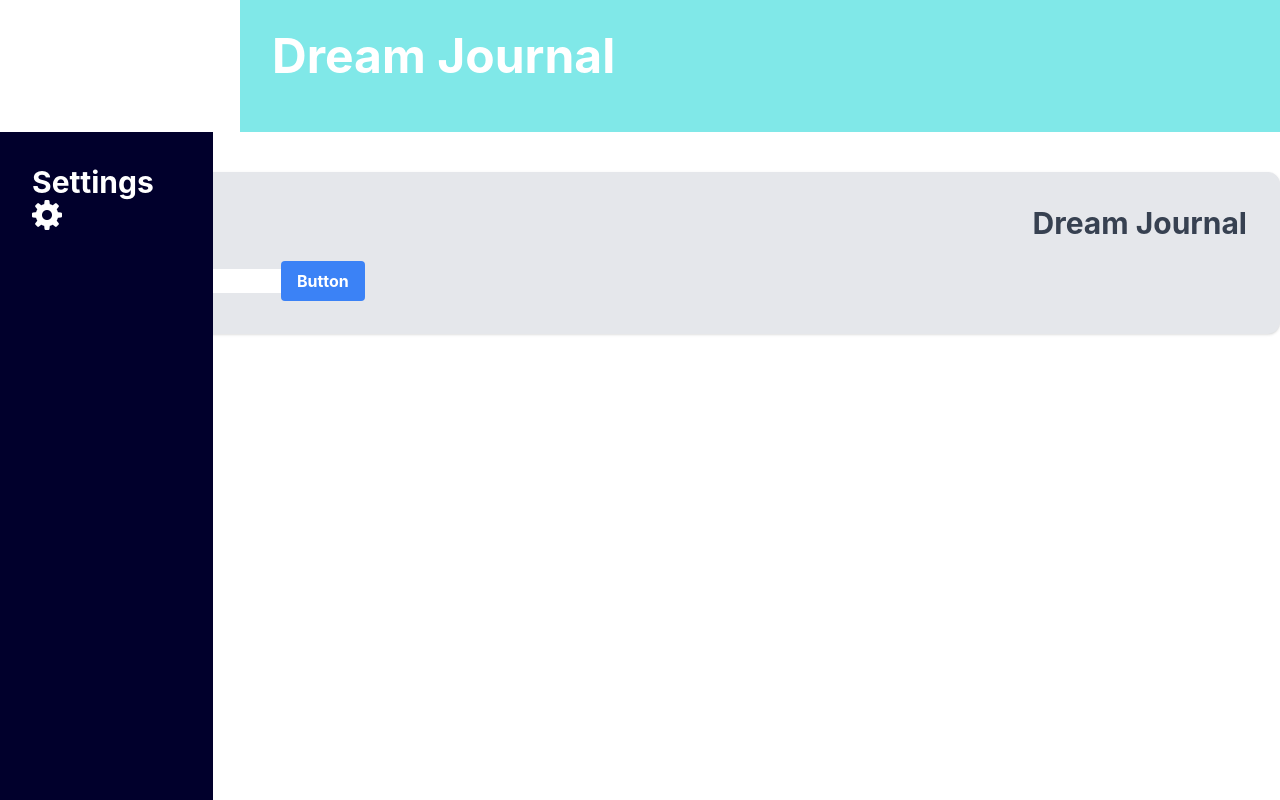
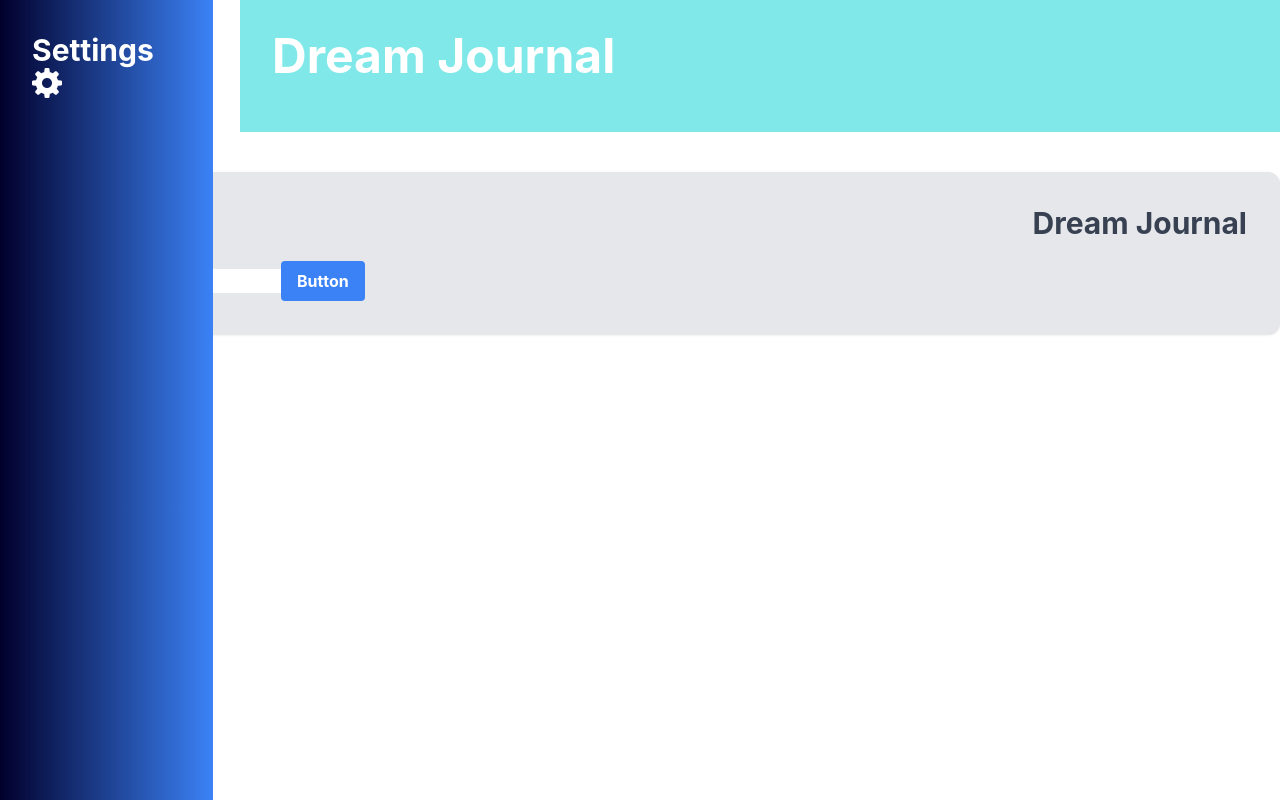
Before and after one commit to anmho/dream-journal-client, a React (Create React App) app: page / in a window 1280 px wide. Shown: the top 800 px of the page. Built offline with nearby package versions, Linux system fonts and the light colour scheme.

Commit message:
login page

```diff
--- a/src/Sidebar.js
+++ b/src/Sidebar.js
@@ -3,12 +3,11 @@ import React from 'react'
 export default function Sidebar() {
   return (
     <>
-    <div className="fixed justify-start h-screen w-1/6 bg-[#01002C] p-8">
+    <div className="fixed top-0 justify-start h-screen w-1/6 bg-gradient-to-r from-[#01002C] to-blue-500 p-8">
         <p className="text-3xl text-white font-bold mb-5 color-white">
             Settings
-            <img src="pngegg.png" height="30" width="30" margin-left/>
+            <img src="pngegg.png" alt="settingsicon" height="30" width="30" margin-left/>
         </p>
-
     </div>
     </>
   )
```
